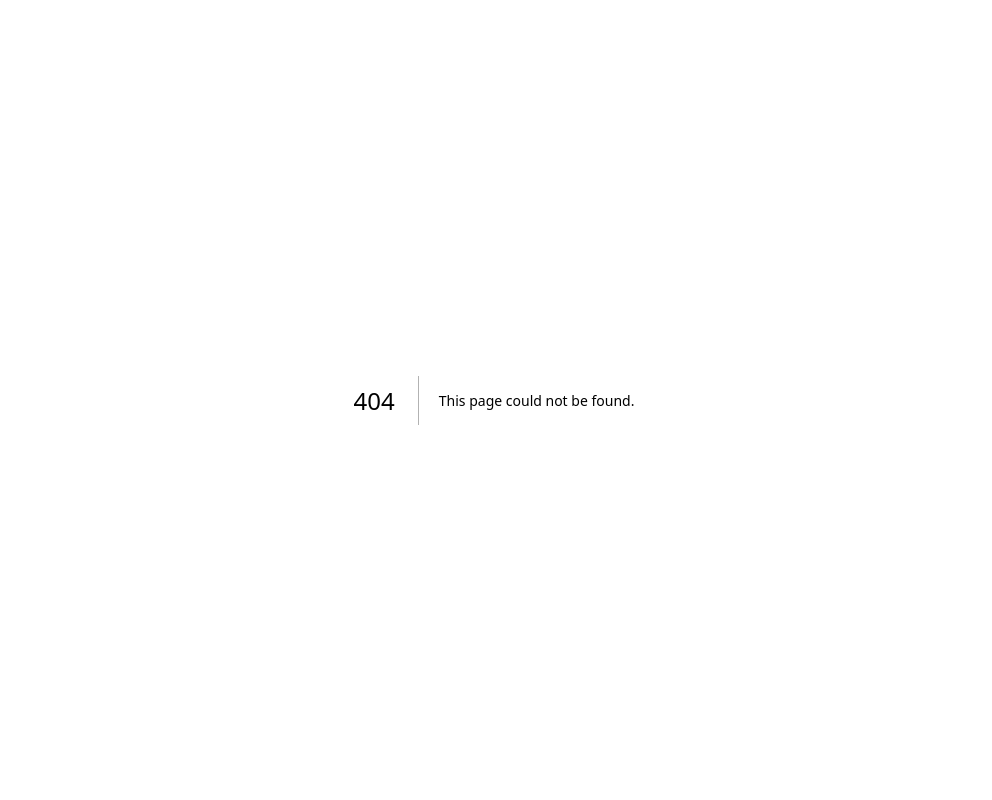
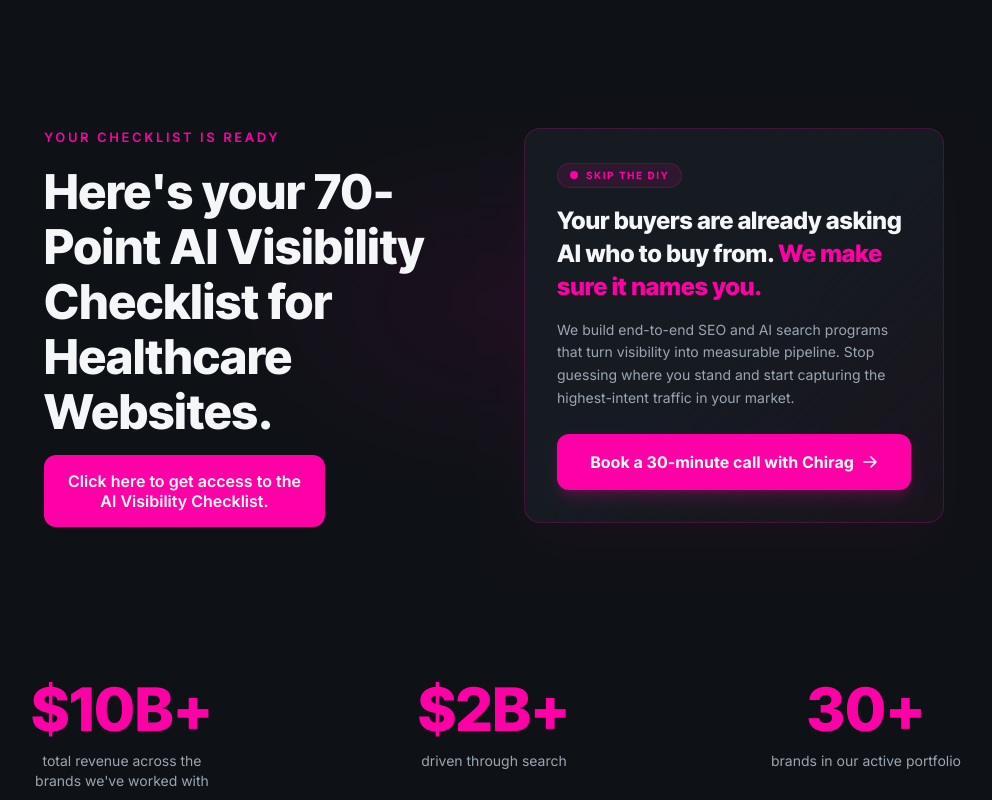
Before and after one commit to ambertaco/Lead-Magnet-Landing-Page, a Next.js app: page /Healthcare_AI_Visibility_Checklist in a window 1280 px wide. Before the commit this address had no page. Shown: the top 800 px of the page, without its empty margins (146-1138 px from the left). Built offline with nearby package versions, Linux system fonts and the light colour scheme.

Commit message:
feat: add dedicated Healthcare AI Visibility Checklist page under /Healthcare_AI_Visibility_Checklist

```diff
--- /dev/null
+++ b/src/app/Healthcare_AI_Visibility_Checklist/page.tsx
@@ -0,0 +1,41 @@
+import HeroSection from "@/components/sections/HeroSection";
+import CredibilityBar from "@/components/sections/CredibilityBar";
+import ProblemSection from "@/components/sections/ProblemSection";
+import DifferentiatorSection from "@/components/sections/DifferentiatorSection";
+import ResultsSection from "@/components/sections/ResultsSection";
+import ProcessSection from "@/components/sections/ProcessSection";
+import CallSection from "@/components/sections/CallSection";
+import QualifyingForm from "@/components/sections/QualifyingForm";
+import FAQSection from "@/components/sections/FAQSection";
+
+export default function HealthcareChecklistPage() {
+  const checklistUrl =
+    "https://tacochiragkulkarni.notion.site/70-Point-AI-Visibility-Checklist-for-Healthcare-Websites-f8035979c84248c98bc2e7f20051a953";
+
+  return (
+    <>
+      <main>
+        <HeroSection
+          eyebrow="Your Checklist is ready"
+          title="Here's your 70-Point AI Visibility Checklist for Healthcare Websites."
+          notionUrl={checklistUrl}
+          buttonText={
+            <span className="text-center block leading-tight py-1">
+              Click here to get access to the
+              <br />
+              AI Visibility Checklist.
+            </span>
+          }
+        />
+        <CredibilityBar />
+        <ProblemSection />
+        <DifferentiatorSection />
+        <ResultsSection />
+        <ProcessSection />
+        <CallSection />
+        <QualifyingForm unqualifiedRedirectUrl={checklistUrl} />
+        <FAQSection />
+      </main>
+    </>
+  );
+}
--- a/src/components/sections/QualifyingForm.tsx
+++ b/src/components/sections/QualifyingForm.tsx
@@ -245,6 +245,8 @@ export default function QualifyingForm({
                 <p className="text-text-muted text-sm mb-6 leading-relaxed">
                   {unqualifiedRedirectUrl.includes("Playbook")
                     ? "In the meantime, you can access the Notion AI Search Playbook template below to start optimizing your search presence:"
+                    : unqualifiedRedirectUrl.includes("Checklist")
+                    ? "In the meantime, you can access the Notion AI Visibility Checklist template below to start optimizing your healthcare brand's search presence:"
                     : "In the meantime, you can access the Notion AI Search Visibility Audit template below to start auditing your own search presence:"}
                 </p>
                 <a
@@ -255,6 +257,8 @@ export default function QualifyingForm({
                 >
                   {unqualifiedRedirectUrl.includes("Playbook")
                     ? "Open the AI Search Playbook"
+                    : unqualifiedRedirectUrl.includes("Checklist")
+                    ? "Open the AI Visibility Checklist"
                     : "Open the AI Search Visibility Audit"}
                 </a>
               </div>
--- a/src/data/links.ts
+++ b/src/data/links.ts
@@ -24,6 +24,14 @@ export const RESOURCES: ResourceLink[] = [
     category: "funnel",
   },
   {
+    title: "Healthcare AI Visibility Checklist Landing Page",
+    description:
+      "Campaign landing page with the 70-Point Healthcare AI Visibility Checklist download and funnel.",
+    url: "/Healthcare_AI_Visibility_Checklist",
+    isExternal: false,
+    category: "funnel",
+  },
+  {
     title: "10-Point AI Search Visibility Audit Document",
     description:
       "Direct Notion document containing the 10-point audit checklist.",
@@ -39,4 +47,12 @@ export const RESOURCES: ResourceLink[] = [
     isExternal: true,
     category: "notion",
   },
+  {
+    title: "70-Point Healthcare AI Visibility Checklist Document",
+    description:
+      "Direct Notion document containing the 70-point AI Visibility Checklist for Healthcare Websites.",
+    url: "https://tacochiragkulkarni.notion.site/70-Point-AI-Visibility-Checklist-for-Healthcare-Websites-f8035979c84248c98bc2e7f20051a953",
+    isExternal: true,
+    category: "notion",
+  },
 ];
```
